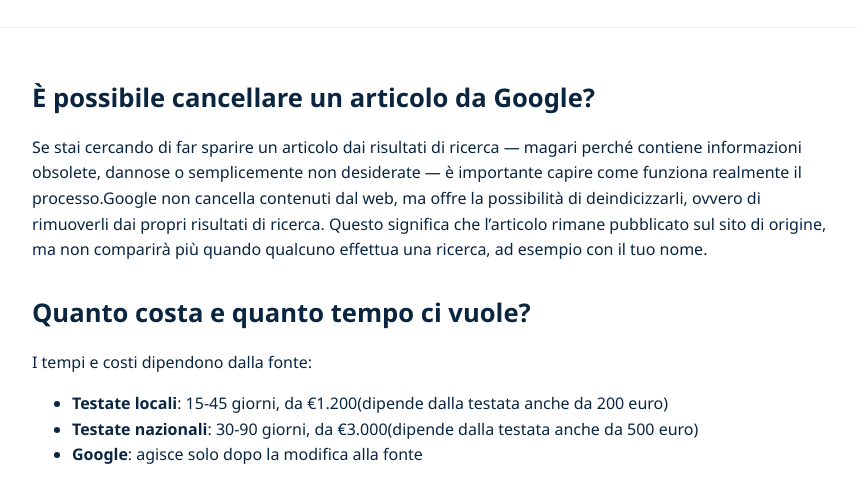
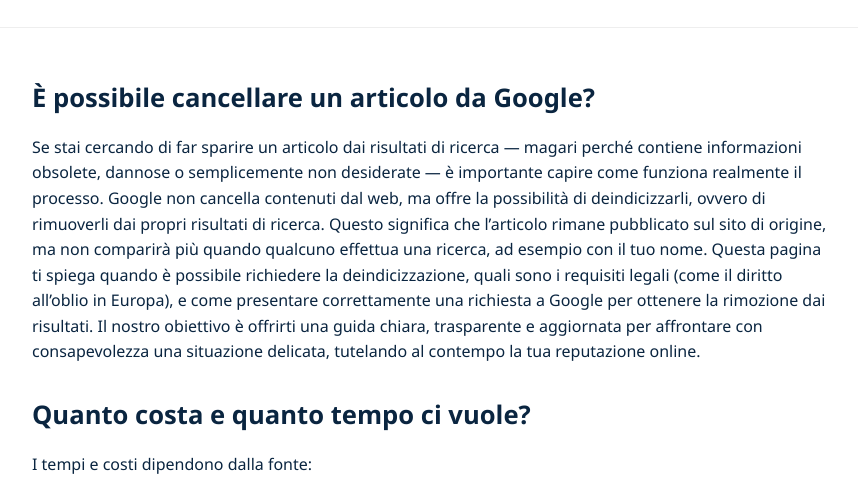
Before and after one commit to ivanoruggeri79-collab/reputa.github.io, a plain HTML site: page rimuovere-articolo-google.html in a window 1280 px wide. Shown: the part 271-752 px from the top of the page, without its empty margins (208-1066 px from the left). Drawn offline with Linux system fonts and the light colour scheme.

Commit message:
Update rimuovere-articolo-google.html

```diff
--- a/rimuovere-articolo-google.html
+++ b/rimuovere-articolo-google.html
@@ -88,7 +88,7 @@
 
   <div class="container">
     <h2>È possibile cancellare un articolo da Google?</h2>
-    <p>Se stai cercando di far sparire un articolo dai risultati di ricerca — magari perché contiene informazioni obsolete, dannose o semplicemente non desiderate — è importante capire come funziona realmente il processo.Google non cancella contenuti dal web, ma offre la possibilità di deindicizzarli, ovvero di rimuoverli dai propri risultati di ricerca. Questo significa che l’articolo rimane pubblicato sul sito di origine, ma non comparirà più quando qualcuno effettua una ricerca, ad esempio con il tuo nome.</p>
+    <p>Se stai cercando di far sparire un articolo dai risultati di ricerca — magari perché contiene informazioni obsolete, dannose o semplicemente non desiderate — è importante capire come funziona realmente il processo. Google non cancella contenuti dal web, ma offre la possibilità di deindicizzarli, ovvero di rimuoverli dai propri risultati di ricerca. Questo significa che l’articolo rimane pubblicato sul sito di origine, ma non comparirà più quando qualcuno effettua una ricerca, ad esempio con il tuo nome. Questa pagina ti spiega quando è possibile richiedere la deindicizzazione, quali sono i requisiti legali (come il diritto all’oblio in Europa), e come presentare correttamente una richiesta a Google per ottenere la rimozione dai risultati. Il nostro obiettivo è offrirti una guida chiara, trasparente e aggiornata per affrontare con consapevolezza una situazione delicata, tutelando al contempo la tua reputazione online.</p>
 
         <h2>Quanto costa e quanto tempo ci vuole?</h2>
     <p>I tempi e costi dipendono dalla fonte:</p>
```
